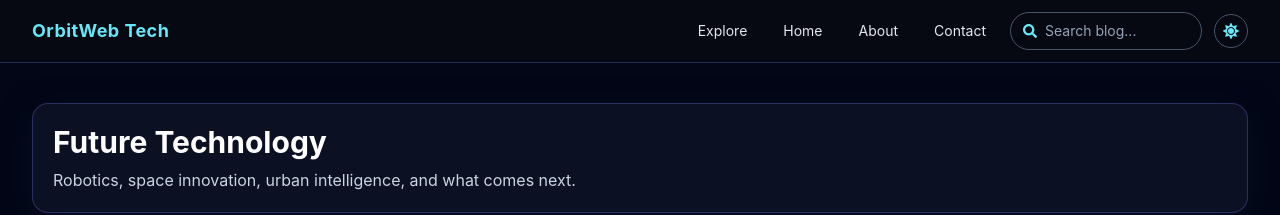
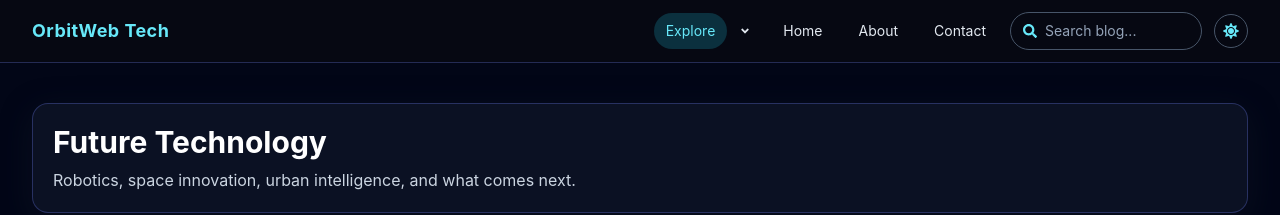
Before and after one commit to Tesfaye-kel/orbitweb-Tech, a React (Vite) app: page /future-tech in a window 1280 px wide. Shown: the top 215 px of the page. Built offline with nearby package versions, Linux system fonts and the light colour scheme.

Commit message:
nava change

```diff
--- a/src/components/Navbar.jsx
+++ b/src/components/Navbar.jsx
@@ -1,6 +1,6 @@
 import { useState } from 'react'
 import { Link, NavLink } from 'react-router-dom'
-import { FaBars, FaMoon, FaSearch, FaSun, FaTimes } from 'react-icons/fa'
+import { FaAngleDown, FaBars, FaMoon, FaSearch, FaSun, FaTimes } from 'react-icons/fa'
 import { useTheme } from '../context/ThemeContext.jsx'
 import { useData } from '../context/DataContext.jsx'
 
@@ -31,16 +31,29 @@ function Navbar() {
           </button>
 
           <div className={`${open ? 'flex' : 'hidden'} w-full flex-col gap-3 md:flex md:w-auto md:flex-row md:items-center`}>
-            <div className="relative">
+            <div className="relative flex items-center gap-1">
+              <NavLink
+                to="/future-tech"
+                className={({ isActive }) =>
+                  `rounded-full px-3 py-2 text-sm transition ${isActive ? 'bg-cyan-400/20 text-cyan-300' : 'text-slate-200 hover:bg-white/10'}`
+                }
+                onClick={() => {
+                  setOpen(false)
+                  setShowDropdown(false)
+                }}
+              >
+                Explore
+              </NavLink>
               <button
-                className="rounded-full px-3 py-2 text-sm text-slate-200 hover:bg-white/10"
+                className="rounded-full px-2 py-2 text-xs text-slate-200 hover:bg-white/10"
                 type="button"
                 onClick={() => setShowDropdown((prev) => !prev)}
+                aria-label="Toggle explore menu"
               >
-                Explore
+                <FaAngleDown />
               </button>
               {showDropdown && (
-                <div className="absolute left-0 top-11 min-w-44 rounded-xl border border-orbit-line bg-slate-900/95 p-2 shadow-glass">
+                <div className="absolute left-0 top-11 z-50 min-w-44 rounded-xl border border-orbit-line bg-slate-900/95 p-2 shadow-glass">
                   <NavLink to="/ai" className={navItemClass} onClick={() => setShowDropdown(false)}>
                     AI
                   </NavLink>
--- a/src/pages/FutureTechPage.jsx
+++ b/src/pages/FutureTechPage.jsx
@@ -1,4 +1,5 @@
 import { futureTechSections, predictionTimeline } from '../data/futureTechData.js'
+import { Link } from 'react-router-dom'
 import PageWrap from '../components/PageWrap.jsx'
 
 function FutureTechPage() {
@@ -21,9 +22,9 @@ function FutureTechPage() {
                     <div className="p-4">
                       <h3 className="font-semibold text-white">{card.title}</h3>
                       <p className="mt-2 text-sm text-slate-300">{card.description}</p>
-                      <button type="button" className="mt-3 text-sm font-semibold text-cyan-300">
+                      <Link to="/guides" className="mt-3 inline-block text-sm font-semibold text-cyan-300">
                         Read more
-                      </button>
+                      </Link>
                     </div>
                   </article>
                 ))}
```
Also changed, not shown: 1 other file (tests, documents, lock files or other folders).
